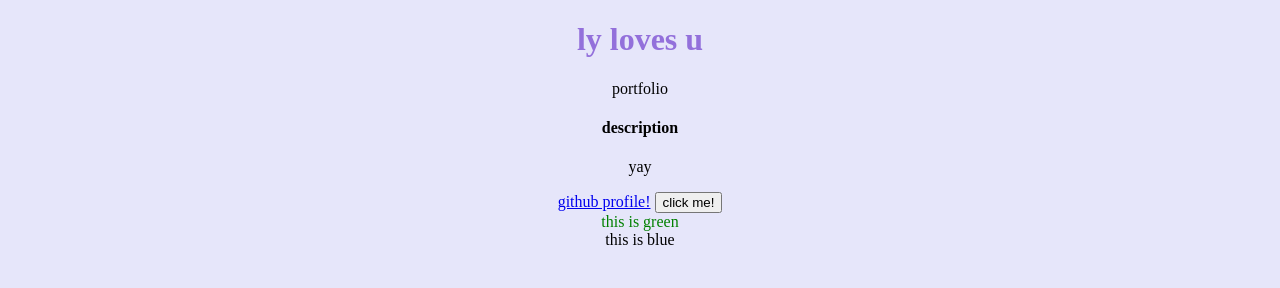
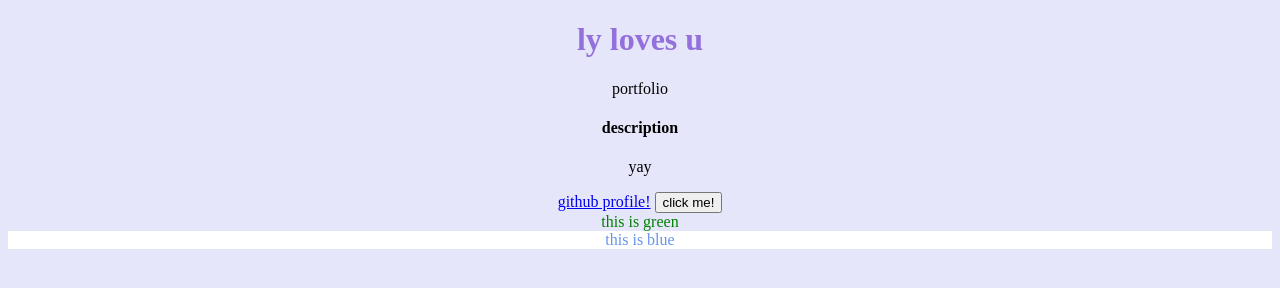
Before and after one commit to lynguyxn/lynguyxn.github.io, a plain HTML site: page index.html in a window 1280 px wide. Drawn offline with Linux system fonts and the light colour scheme.

Commit message:
Update index.html

```diff
--- a/index.html
+++ b/index.html
@@ -33,7 +33,7 @@
             <a href="https://github.com/lynguyxn">github profile!</a>
             <button style="button" name="button">click me!</button>
             <div class="content1">this is green</div>
-            <div class="content2">this is blue</div>
+            <div id="content2">this is blue</div>
         </div>
     </body>
 </html>
```
